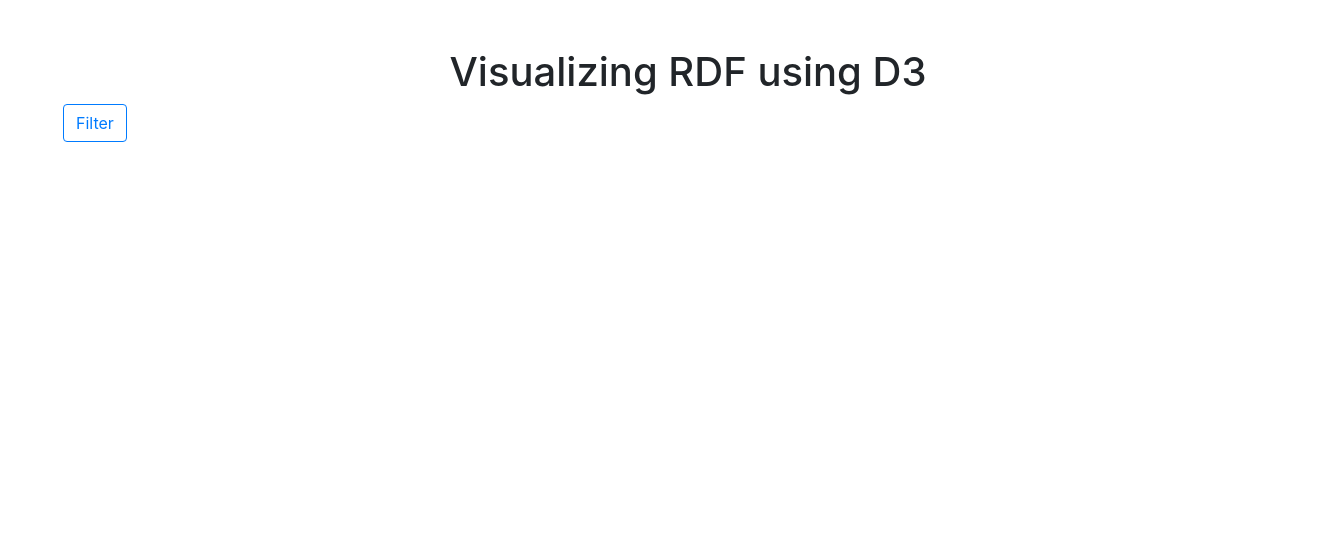
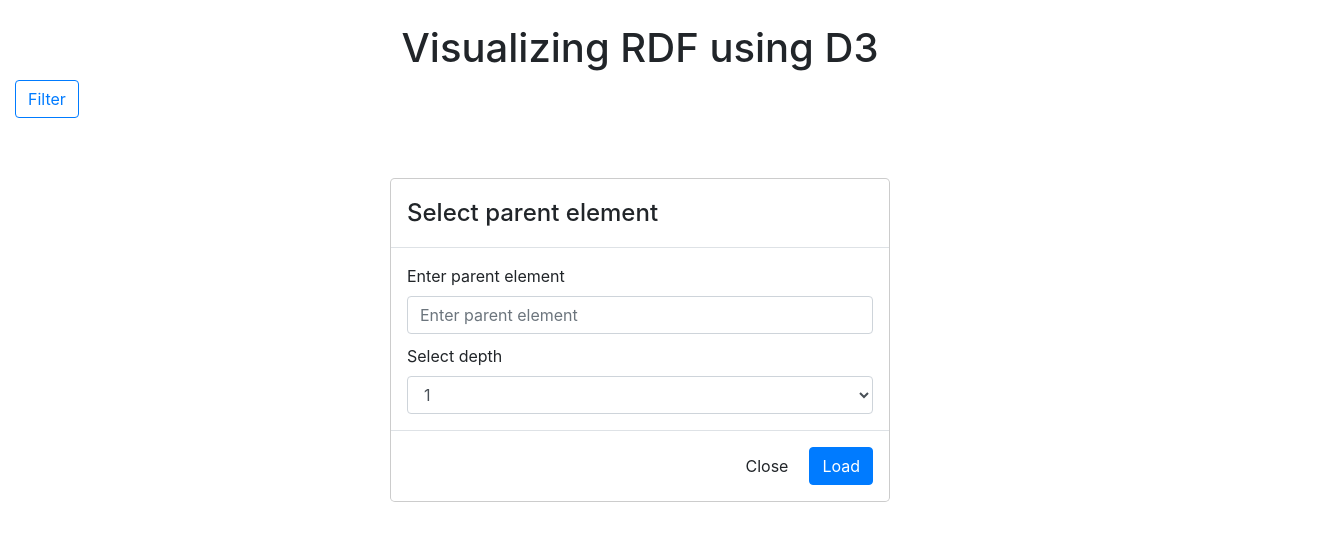
Before and after one commit to Wolfi1985/SemTech2018, an Angular app: page / in a window 1280 px wide. Shown: the top 540 px of the page, 1328 px wide, since content can reach past the window. Built offline with nearby package versions, Linux system fonts and the light colour scheme.

Commit message:
ready for testing

```diff
--- a/src/app/app.component.html
+++ b/src/app/app.component.html
@@ -1,8 +1,8 @@
-<div class="container-fluid text-center m-5">
+<div class="container-fluid text-center mt-4">
     <h1>Visualizing RDF using D3</h1>
     <button type="button" class="btn btn-outline-primary float-left" (click)="filter()">Filter</button>
 </div>
-<modal-filter #modalFilter></modal-filter>
+<modal-filter #modalFilter (loadData)="fetchData($event)"></modal-filter>
 
 <svg #svg [attr.width]="_options.width" [attr.height]="_options.height">
     <g [zoomableOf]="svg">
--- a/src/app/app.component.ts
+++ b/src/app/app.component.ts
@@ -25,8 +25,6 @@
 
   public data;
 
-
-
   graph: ForceDirectedGraph;
   private _options: { width, height } = { width: 800, height: 600 };
 
@@ -40,19 +38,22 @@
 
   ngOnInit() {
     this.mainService.setModalFilterWindow(this.modalFilter);
+    this.modalFilter.show();
   }
 
   /**filter data on button click*/
   public filter() {
-    console.log('now');
     this.resetData();
     this.modalFilter.show();
-    this.fetchData();
+    // this.fetchData();
   }
 
 
   /**fetch data from REST-API */
-  fetchData() {
+  fetchData(event: object) {
+    const parentElem = event['parent'];
+    const depth = event['depth'];
+    console.log(parentElem + ' ' + depth);
     this.mainService.fetchData('assets/mockingData.json', (data) => this.fetchDataDone(data)); // patch to API after backend is finished
   }
   /**set data when fetched*/
--- a/src/app/modal-filter/modal-filter.component.html
+++ b/src/app/modal-filter/modal-filter.component.html
@@ -1,5 +1,5 @@
 <div class="modal fade" tabindex="-1" role="dialog" [ngClass]="{'in':visibleAnimate}" [ngStyle]="{'display':visible ? 'block':'none','opacity': visibleAnimate ? 1 : 0}"
-  style="padding-top:150px;">
+  style="padding-top:200px;">
   <div class="modal-dialog" role="document">
     <div class="modal-content">
       <div class="modal-header">
@@ -7,13 +7,16 @@
       </div>
       <div class="modal-body">
         <label for="parent">Enter parent element</label>
-        <input type="text" class="form-control" id="parent" placeholder="Enter parent element">
-        <label for="depth">Enter the depth (max 3)</label>
-        <input type="text" class="form-control" id="depth" placeholder="Depth (max 3)">
+        <input type="text" class="form-control" id="parent" [(ngModel)]="parentElem" placeholder="Enter parent element">
+        <!--<label for="depth">Enter the depth (max 3)</label>-->
+        <label style="margin-top:10px;" for="depth">Select depth</label>
+        <select class="form-control" id="depth" required [(ngModel)]='optionSelected'>
+          <option *ngFor='let option of options' [value]="option">{{option}}</option>
+        </select>
       </div>
       <div class="modal-footer">
         <button type="button" class="btn btn-default" data-dismiss="modal" (click)="hide()">Close</button>
-    <button type="button" class="btn btn-primary" (click)="getData()" #loadButton>Load</button>
+        <button type="button" class="btn btn-primary" (click)="fetchData()" #loadButton>Load</button>
       </div>
     </div>
     <!-- /.modal-content -->
--- a/src/app/modal-filter/modal-filter.component.ts
+++ b/src/app/modal-filter/modal-filter.component.ts
@@ -1,4 +1,4 @@
-import { Component, OnInit } from '@angular/core';
+import { Component, OnInit, Output, EventEmitter } from '@angular/core';
 
 @Component({
     selector: 'modal-filter',
@@ -8,9 +8,14 @@
 
     public visible = false;
     public visibleAnimate = false;
+    options = [];
+    optionSelected: any;
+    public parentElem: string;
 
+    @Output() loadData = new EventEmitter<any>();
     constructor() {
-
+        this.options.push(1, 2, 3);
+        this.optionSelected = 1;
     }
 
     ngOnInit() {
@@ -31,4 +36,9 @@
             this.hide();
         }
     }
+
+    public fetchData() {
+        this.loadData.emit({parent: this.parentElem, depth: this.optionSelected});
+        this.hide();
+    }
 }
```
